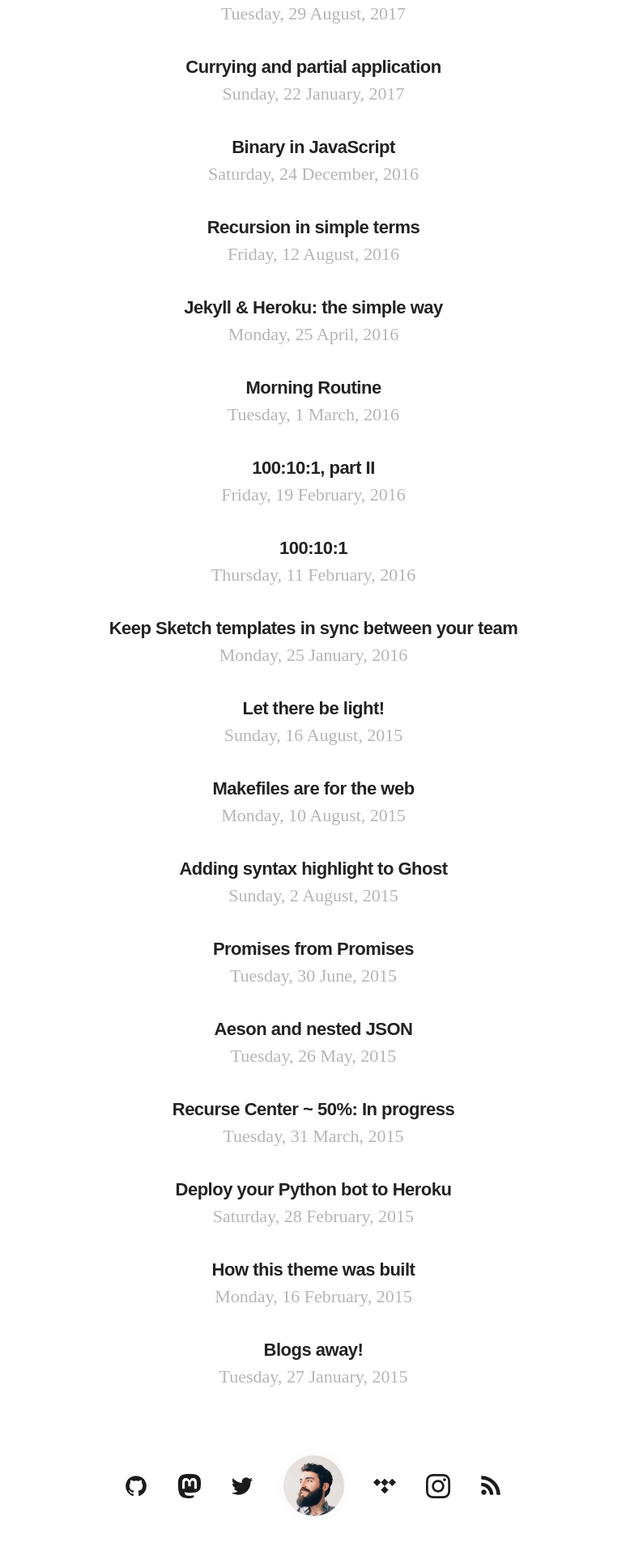
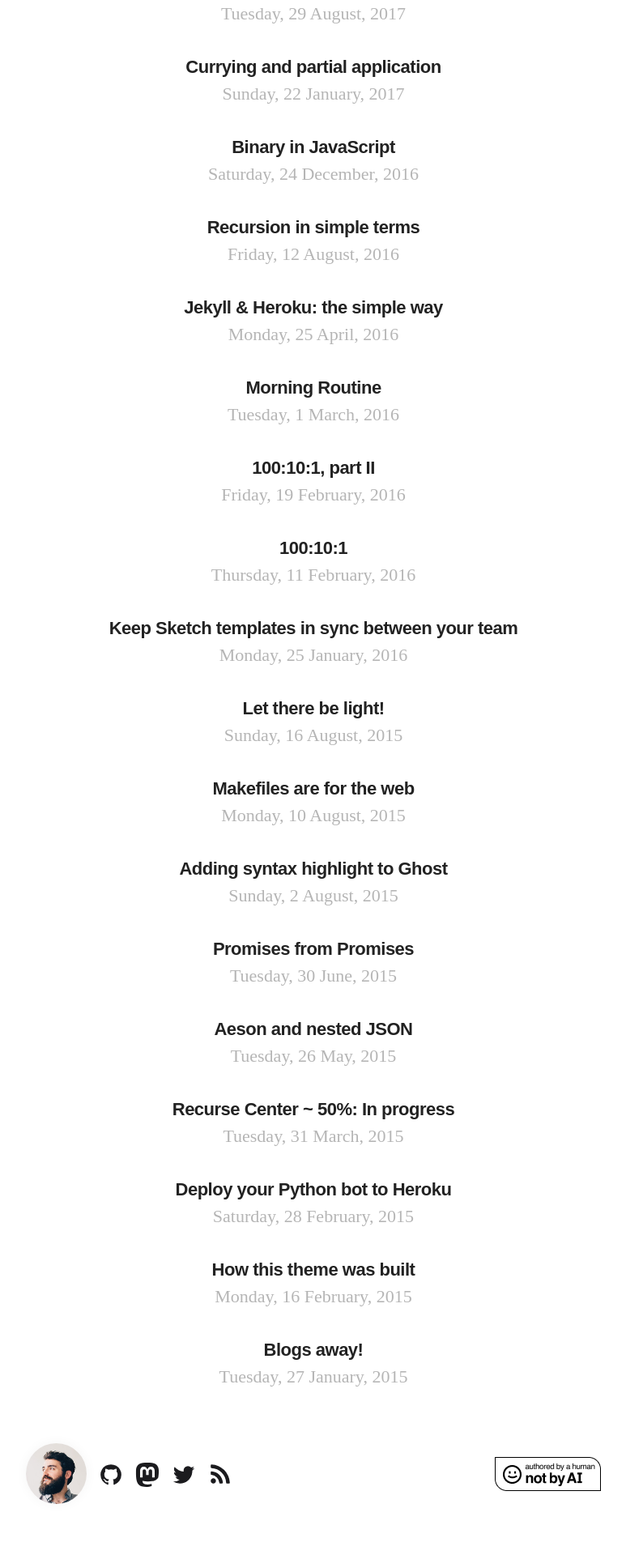
Before and after one commit to gnclmorais/blog, a Jekyll site: the page built from index.html, in a window 1280 px wide. Shown: the part 2200-4120 px from the top of the page at 81% size, without its empty margins (253-1026 px from the left). Built offline with Jekyll 4.4.1, drawn with Linux system fonts in a browser that asks for light colours; some web fonts are replaced; after the commit the page ends 4090 px from its top, so only the background shows below that.

Commit message:
Improve footer
Include "Not by AI" badge to clearly note that this blog is written
and maintained by human. Although coding project might use AI at
certain times in the future, the act of writing is indistinguishable
from thinking, so using AI to write my blog posts would be
self-defeating.

```diff
--- a/_includes/footer.html
+++ b/_includes/footer.html
@@ -1,9 +1,7 @@
 <footer class="site-footer">
-  <div class="tagline">
-    Hi, I’m Gonçalo!
-  </div>
+  <div class="site-footer__content wrapper u-footer-spacing">
+    <img class="avatar-rounded" src="{{ '/images/avatar.jpg' | prepend: site.baseurl | prepend: site.url }}" title="Gonçalo Morais" alt="" loading="lazy">
 
-  <div class="wrapper u-footer-spacing">
     {% if site.github_username %}
       {% include icons/github.html username=site.github_username %}
     {% endif %}
@@ -16,16 +14,15 @@
       {% include icons/twitter.html username=site.twitter_username %}
     {% endif %}
 
-    <img class="avatar-rounded" src="{{ "/images/avatar.jpg" | prepend: site.baseurl | prepend: site.url }}" title="Gonçalo Morais" alt="">
+    {% include icons/rss.html %}
 
-    {% if site.tidal_username %}
-      {% include icons/tidal.html username=site.tidal_username %}
-    {% endif %}
-
-    {% if site.instagram_username %}
-      {% include icons/instagram.html username=site.instagram_username %}
-    {% endif %}
-
-    {% include icons/rss.html %}
+    <a href="https://notbyai.fyi" target="_blank" rel="noreferrer" class="not-by-ai">
+      <img
+        src="{{ '/images/notbyai/Authored-By-a-Human-Not-By-AI-Badge-white.png' | prepend: site.baseurl | prepend: site.url }}"
+        srcset="{{ '/images/notbyai/Authored-By-a-Human-Not-By-AI-Badge-white.png' | prepend: site.baseurl | prepend: site.url }} 1x, {{ '/images/notbyai/Authored-By-a-Human-Not-By-AI-Badge-white@2x.png' | prepend: site.baseurl | prepend: site.url }} 2x"
+        alt="Authored by a human, not by AI"
+        loading="lazy"
+      >
+    </a>
   </div>
 </footer>
--- a/_sass/_layout.scss
+++ b/_sass/_layout.scss
@@ -171,7 +171,6 @@ blockquote {
   @include content-wrap;
 
   color: $colour-dark-primary;
-  text-align: center;
   padding: $font-unit 0;
   vertical-align: middle;
 
@@ -185,15 +184,13 @@ blockquote {
     }
   }
 }
-
-
-/** (Mobile) tagline */
-.tagline {
-  margin-bottom: 15px;
-
-  @media (min-width: 800px) {
-    display: none;
-  }
+.site-footer__content {
+  display: flex;
+  flex-wrap: wrap;
+  justify-content: left;
+  align-items: center;
+  gap: 15px;
+  margin: 0 30px;
 }
 
 
@@ -203,12 +200,10 @@ blockquote {
   border-radius: 50%;
   display: inline-block;
   vertical-align: middle;
-  // TODO: Improve
   box-shadow: 0px 0px 15px whitesmoke;
   padding: 0;
-  margin: 15px;
 
-  @media (max-width: 800px) {
+  @media (max-width: 500px) {
     display: none;
   }
 }
@@ -220,6 +215,12 @@ blockquote {
     width: 30px;
     vertical-align: middle;
   }
+}
+
+.not-by-ai {
+  height: 42px;
+  width: auto;
+  margin-left: auto;
 }
 
 /**
--- a/_sass/_utils.scss
+++ b/_sass/_utils.scss
@@ -9,11 +9,3 @@
 .u-v-align-middle {
   vertical-align: middle;
 }
-
-.u-footer-spacing > * {
-  margin: 5px;
-
-  @media (min-width: 800px) {
-    margin: 15px;
-  }
-}
```
Also changed, not shown: README.md, images/notbyai/Authored-By-a-Human-Not-By-AI-Badge-white.png (added), images/notbyai/Authored-By-a-Human-Not-By-AI-Badge-white@2x.png (added).
